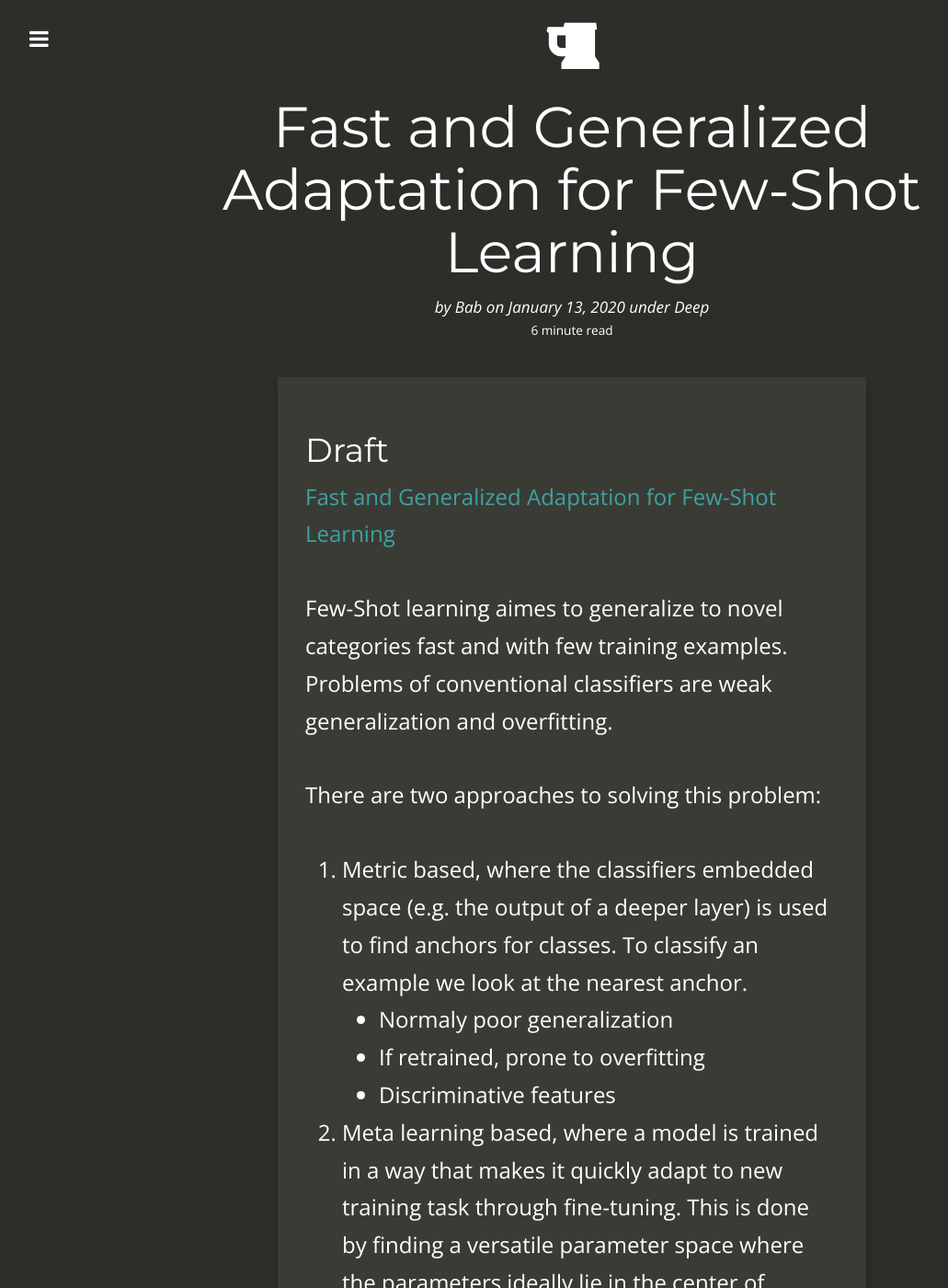
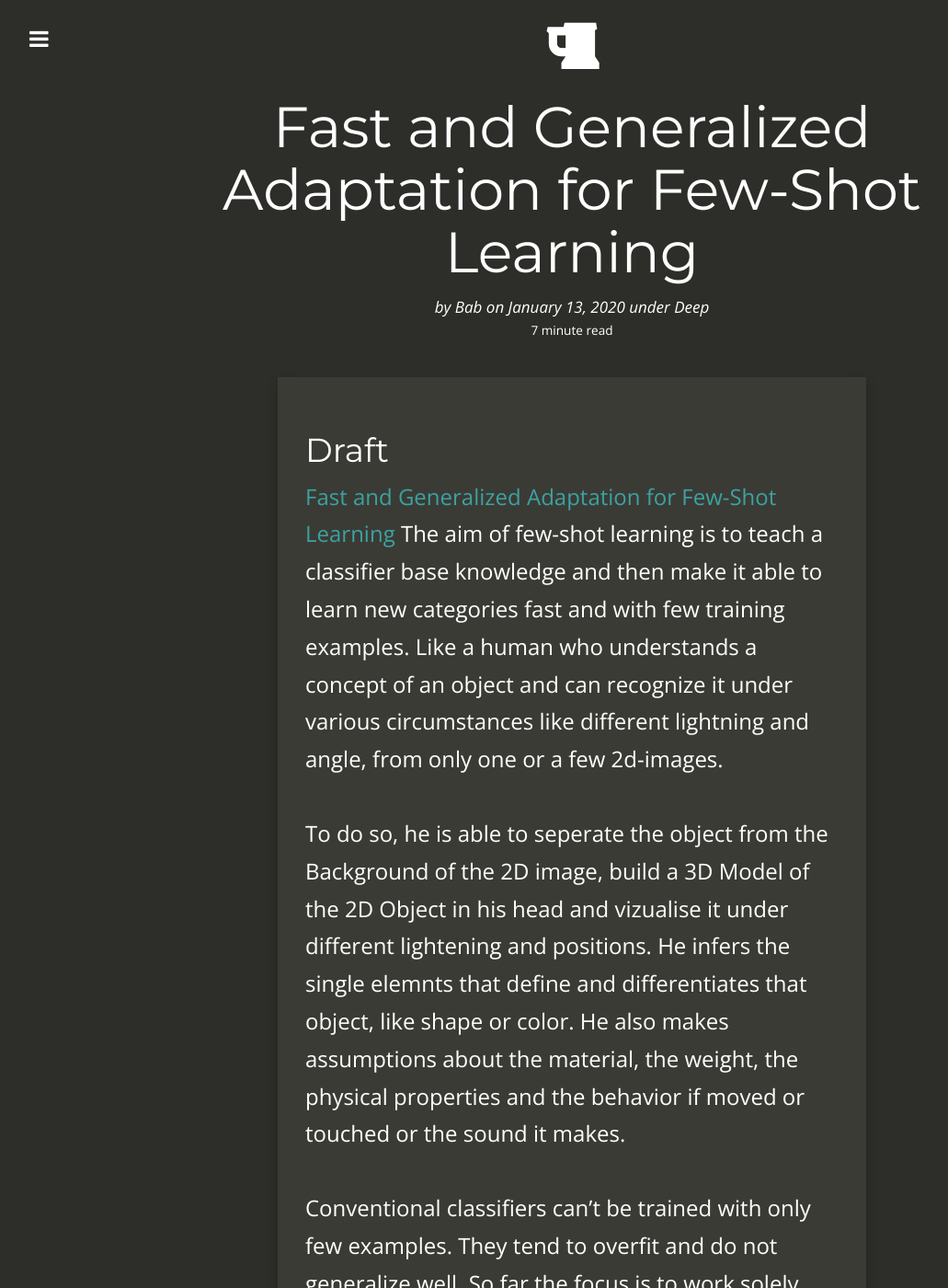
Before and after one commit to KuenstlicheIntelligenz/KuenstlicheIntelligenz.github.io, a Jekyll site: the page built from _posts/2020-01-13-Fast-and-Generalized-Adaption-for-Few-Shot-Learning.md, in a window 1280 px wide and 1400 px high. Shown: the whole window at 92% size, without its empty margins (18-1049 px from the left). Built offline with Jekyll 4.4.1, drawn with Linux system fonts in a browser that asks for light colours; nearby versions of some CDN libraries; some of the changed text lies outside the part shown.

Commit message:
weekend push

```diff
--- a/_posts/2020-01-13-Fast-and-Generalized-Adaption-for-Few-Shot-Learning.md
+++ b/_posts/2020-01-13-Fast-and-Generalized-Adaption-for-Few-Shot-Learning.md
@@ -14,9 +14,20 @@ tags:
 # Draft
 
 [Fast and Generalized Adaptation for Few-Shot Learning](https://arxiv.org/pdf/1911.10807v1.pdf)
+The aim of few-shot learning is to teach a classifier base knowledge and then make it able to learn
+new categories fast and with few training examples. Like a human who understands
+a concept of an object and can recognize it under various circumstances like different lightning
+and angle, from only one or a few 2d-images.
 
-Few-Shot learning aimes to generalize to novel categories fast and with few training examples.
-Problems of conventional classifiers are weak generalization and overfitting.
+To do so, he is able to seperate the object from the Background of the 2D image, build a 3D Model of the
+2D Object in his head and vizualise it under different lightening and positions. He infers the single
+elemnts that define and differentiates that object, like shape or color. He also makes assumptions
+about the material, the weight, the physical properties and the behavior if moved or touched or the
+sound it makes.
+
+Conventional classifiers can't be trained with only few examples. They tend to overfit and do
+not generalize well.
+So far the focus is to work solely with the 2D image knowledge and get the best out of it.
 
 There are two approaches to solving this problem:
 1. Metric based, where the classifiers embedded space (e.g. the output of a deeper layer) is used
@@ -25,13 +36,20 @@ to find anchors for classes. To classify an example we look at the nearest ancho
 	- If retrained, prone to overfitting
 	+ Discriminative features
 2. Meta learning based, where a model is trained in a way that makes it quickly adapt to new
-training task through fine-tuning. This is done by finding a versatile parameter space where the parameters ideally lie
+training task through fine-tuning. This is done by finding a versatile parameter space where the parameters lie for example
 in the center of needed changes for new tasks (MAML Based). Therefore the amount of change to generalize to new examples would be the
-same for every new tasks, only the direction in the parameter space changes. Ideal would be only one gradient step. Another approach is
-to find a subset of parameters that needs to be updated. (MTL)
+same for every new tasks, only the direction in the parameter space changes. Ideal would be only one gradient step.
+Another approach is to find a subset of parameters that needs to be updated. (MTL) This paper tries to find a space
+where its easy to switch on the manifold of parameter solutions from the differnt tasks.
 	- Found parameter space can be biased and therefore the generalization ability suffers. (They not lie in the center,
 therefore we would need e.g. one gradient step for task a but two for task b. If we do only one step, class a would be recognized
 while task b suffers accuracy.)
+
+They divide a network into two parts. The feature descriptor and the classifier (usually the last layer in the DNN)
+
+This paper presents the solution:
+1. Train a network with a cosine similarity loss and theire Meta learning algorithm to get a good feature desrcriptor.
+2. Swap out the classifier with the adaptable cosine classifier. Which has a close form solution to new classes without retraining.
 
 
 The paper presents a two stage solution:
```
